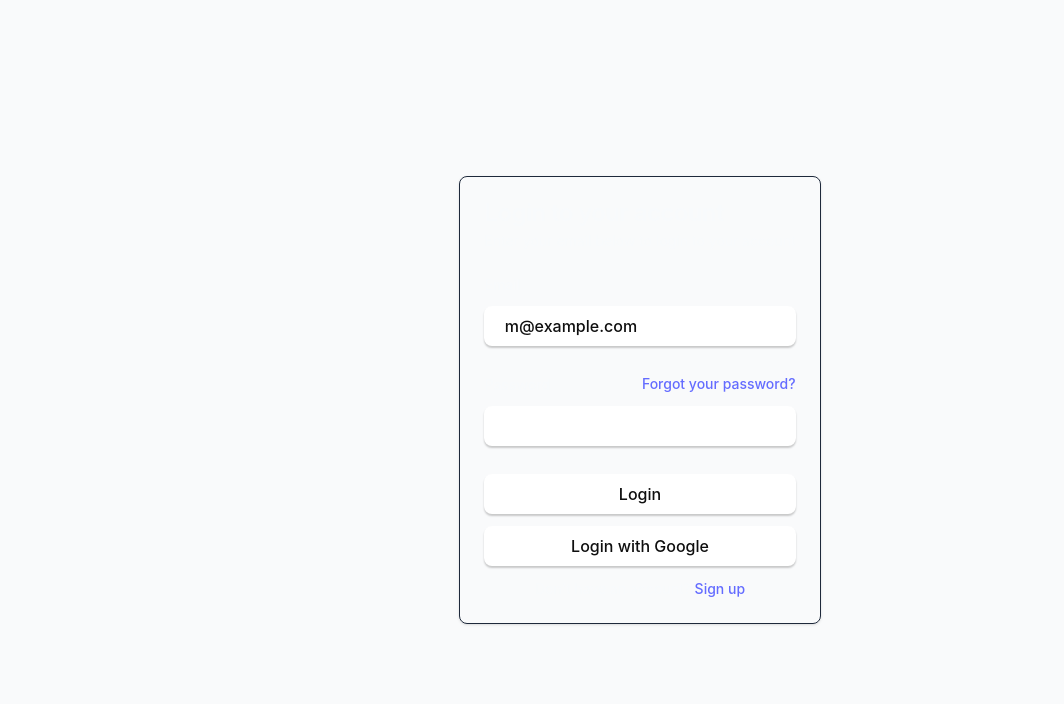
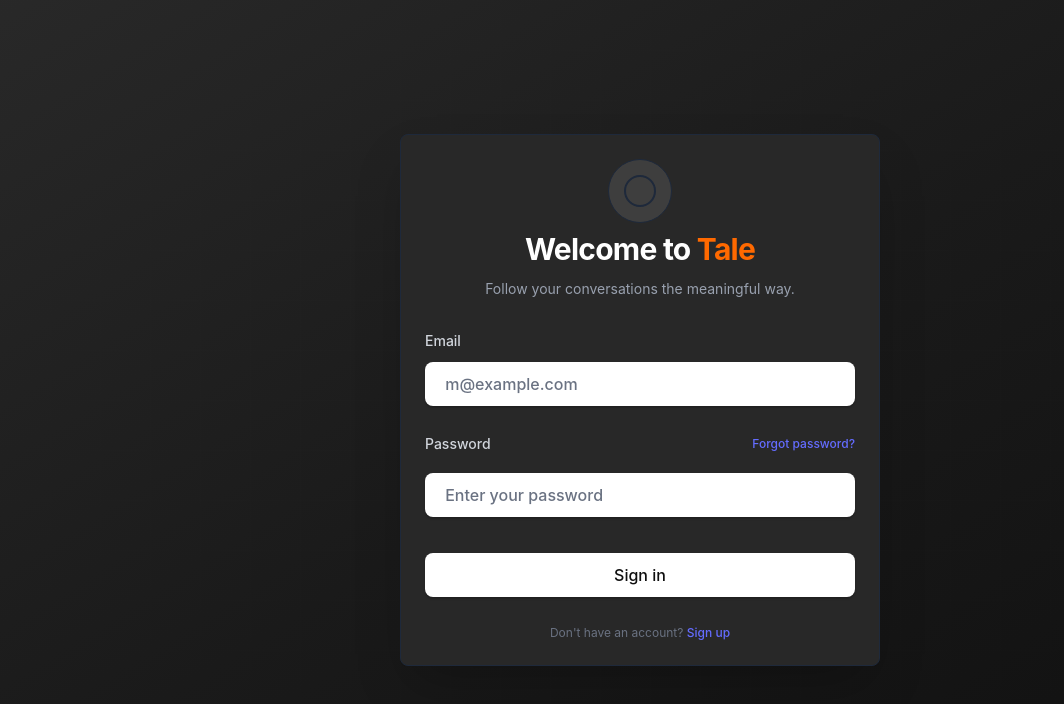
Before and after one commit to noamaanMulla-03/tale, a React (Vite) app: page / in a window 1280 px wide. Shown: the top 704 px of the page, without its empty margins (0-1064 px from the left). Built offline with nearby package versions, Linux system fonts and the light colour scheme.

Commit message:
Implement Login Page

```diff
--- a/src/features/auth/components/LoginForm.tsx
+++ b/src/features/auth/components/LoginForm.tsx
@@ -21,46 +21,66 @@ export function LoginForm({
 }: React.ComponentProps<"div">) {
     return (
         <div className={cn("flex flex-col gap-6", className)} {...props}>
-            <Card>
-                <CardHeader>
-                    <CardTitle>Login to your account</CardTitle>
-                    <CardDescription>
-                        Enter your email below to login to your account
+            <Card className="w-[480px] bg-[#2a2a2a]/95 backdrop-blur-xl border-white/20 shadow-2xl">
+                <CardHeader className="text-center space-y-3 pb-8">
+                    <div className="mx-auto w-16 h-16 rounded-full bg-white/10 flex items-center justify-center mb-2 border border-white/10">
+                        <div className="w-8 h-8 rounded-full border-2 border-orange-500/50" />
+                    </div>
+                    <CardTitle className="text-3xl font-bold text-white">
+                        Welcome to <span className="text-orange-500">Tale</span>
+                    </CardTitle>
+                    <CardDescription className="text-gray-400 text-sm">
+                        Follow your conversations the meaningful way.
                     </CardDescription>
                 </CardHeader>
                 <CardContent>
-                    <form>
+                    <form className="space-y-6">
                         <FieldGroup>
                             <Field>
-                                <FieldLabel htmlFor="email">Email</FieldLabel>
+                                <FieldLabel htmlFor="email" className="text-gray-300">Email</FieldLabel>
                                 <Input
                                     id="email"
                                     type="email"
                                     placeholder="m@example.com"
                                     required
+                                    className="h-11 bg-[#3a3a3a] border-white/10 text-white placeholder:text-gray-500 focus:border-orange-500 focus:ring-orange-500"
                                 />
                             </Field>
+
                             <Field>
-                                <div className="flex items-center">
-                                    <FieldLabel htmlFor="password">Password</FieldLabel>
+                                <div className="flex items-center justify-between mb-2">
+                                    <FieldLabel htmlFor="password" className="text-gray-300">Password</FieldLabel>
                                     <a
                                         href="#"
-                                        className="ml-auto inline-block text-sm underline-offset-4 hover:underline"
+                                        className="text-xs text-gray-400 underline-offset-4 hover:underline hover:text-gray-300"
                                     >
-                                        Forgot your password?
+                                        Forgot password?
                                     </a>
                                 </div>
-                                <Input id="password" type="password" required />
+                                <Input
+                                    id="password"
+                                    type="password"
+                                    required
+                                    placeholder="Enter your password"
+                                    className="h-11 bg-[#3a3a3a] border-white/10 text-white placeholder:text-gray-500 focus:border-orange-500 focus:ring-orange-500"
+                                />
                             </Field>
-                            <Field>
-                                <Button type="submit">Login</Button>
-                                <Button variant="outline" type="button">
-                                    Login with Google
+
+                            <Field className="pt-2">
+                                <Button
+                                    type="submit"
+                                    className="w-full h-11 bg-orange-500 hover:bg-orange-600 text-white font-semibold"
+                                >
+                                    Sign in
                                 </Button>
-                                <FieldDescription className="text-center">
-                                    Don&apos;t have an account? <a href="#">Sign up</a>
-                                </FieldDescription>
                             </Field>
+
+                            <FieldDescription className="text-center text-xs text-gray-500">
+                                Don&apos;t have an account?{" "}
+                                <a href="#" className="text-orange-500 underline-offset-4 hover:underline font-medium">
+                                    Sign up
+                                </a>
+                            </FieldDescription>
                         </FieldGroup>
                     </form>
                 </CardContent>
--- a/src/pages/LoginPage.tsx
+++ b/src/pages/LoginPage.tsx
@@ -2,8 +2,17 @@ import { LoginForm } from "@/features/auth/components/LoginForm"
 
 export default function LoginPage() {
     return (
-        <div className="flex min-h-screen items-center justify-center bg-gray-50 p-4">
-            <LoginForm />
+        <div className="relative flex min-h-screen items-center justify-center bg-[#1a1a1a] p-4 overflow-hidden">
+            {/* Grid background pattern */}
+            <div className="absolute inset-0 z-0 bg-[linear-gradient(rgba(255,255,255,0.05)_1px,transparent_1px),linear-gradient(90deg,rgba(255,255,255,0.05)_1px,transparent_1px)] bg-size-[50px_50px] mask-[radial-gradient(ellipse_at_center,black_20%,transparent_80%)]" />
+
+            {/* Gradient overlay */}
+            <div className="absolute inset-0 z-0 bg-linear-to-br from-[#2a2a2a] via-[#1a1a1a] to-[#0f0f0f] opacity-90" />
+
+            {/* Content */}
+            <div className="relative z-10 w-full flex items-center justify-center">
+                <LoginForm />
+            </div>
         </div>
     )
 }
```
